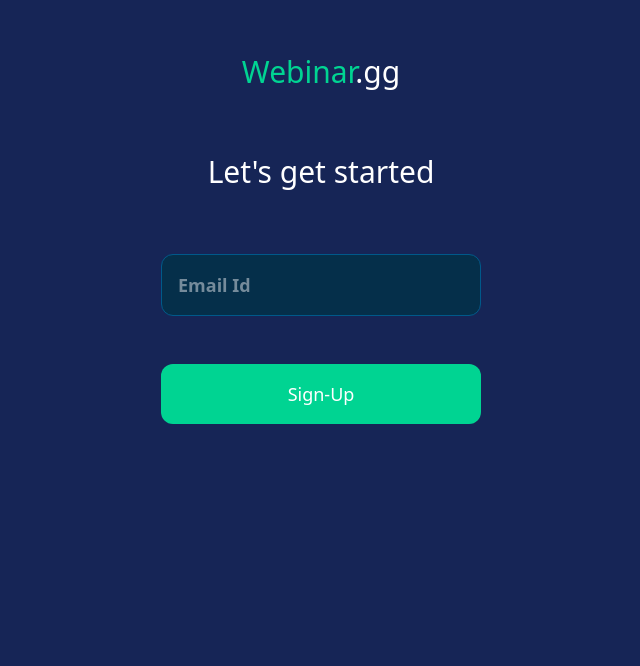
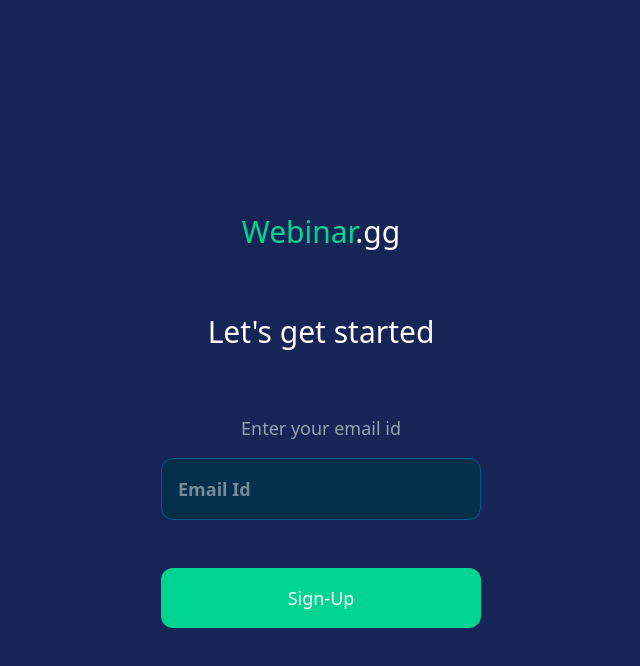
Before and after one commit to Tani-shido/Tailwind-CSS, a React (Vite) app in the folder Webinar-Project-beta/: page / in a window 1280 px wide. Shown: the part 810-1476 px from the top of the page, without its empty margins (319-959 px from the left). Built offline with nearby package versions, Linux system fonts and the light colour scheme.

Commit message:
Update Page-2.jsx

```diff
--- a/Webinar-Project-beta/src/Page-2.jsx
+++ b/Webinar-Project-beta/src/Page-2.jsx
@@ -3,12 +3,13 @@
 
 export function PageTwo(){
     return <>
-    <div className="min-w-screen min-h-screen bg-blue-950 text-white text-center flex flex-col align-center">
+    <div className="min-w-screen min-h-screen pt-40 bg-blue-950 text-white text-center flex flex-col align-center">
       <div id="heroSec" className="text-3xl font-medium">
         <div className="p-16"><span className="text-emerald-400">Webinar</span><span>.gg</span></div>
         <div className="pb-16">Let's get started</div>
       </div>
       <div className="flex flex-col items-center">
+        <p className="text-md pb-4 text-gray-400">Enter your email id</p>
         <Input type={"text"} placeholder={"Email Id"}></Input>
         <Button disabled={false}>Sign-Up</Button>
       </div>
```
